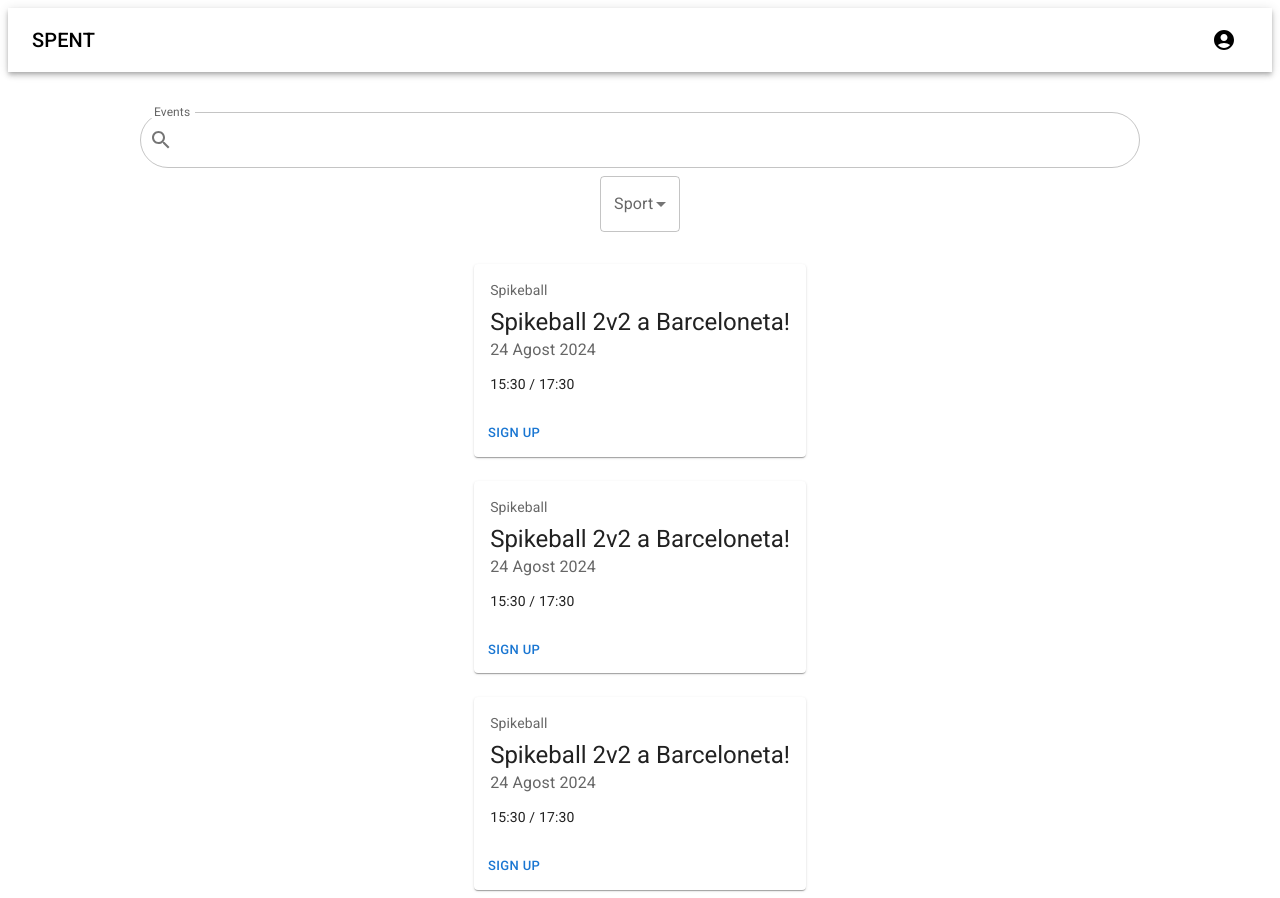
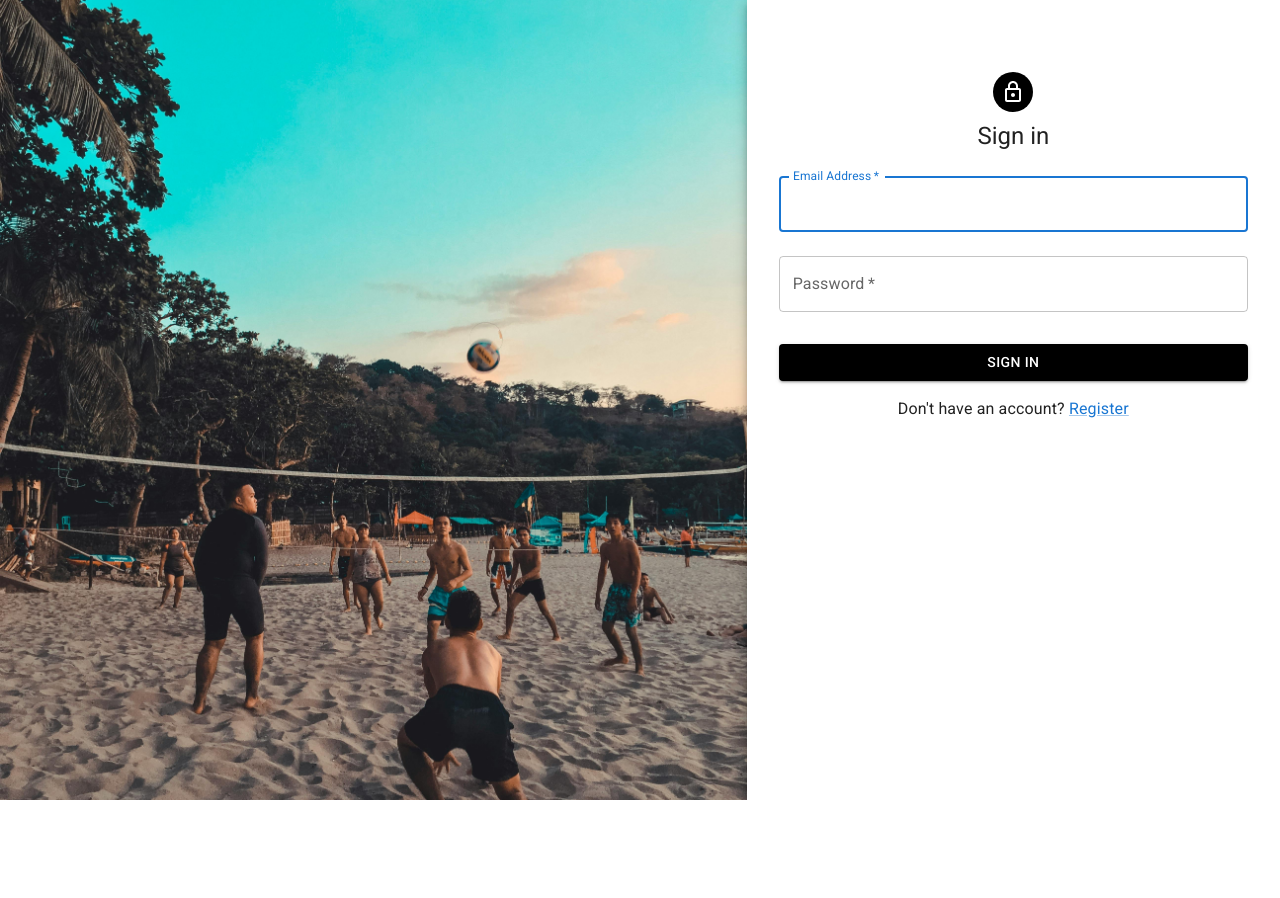
Before and after one commit to FundacioEsplaiJava2024/Spent-FrontEnd, a React (Vite) app: page / in a window 1280 px wide. After the commit the page ends 800 px from the top, so only its background shows below. Built offline with nearby package versions, Linux system fonts and the light colour scheme.

Commit message:
provisional router

```diff
--- a/src/router.tsx
+++ b/src/router.tsx
@@ -7,20 +7,20 @@ import UserProfile from "./UserProfile";
 import EventCreate from "./EventCreate";
 
 function Router() {
-//   const token = localStorage.getItem("accessToken");
+  const token = localStorage.getItem("accessToken");
 
-//   if (token)
-//     return (
-//       <Routes>
-//         <Route path="/" element={<LoginPage />} />
-//         <Route path="/userProfile" element={<RegisterPage />} />
-//       </Routes>
-//     );
+  if (token)
+    return (
+      <Routes>
+        <Route path="/" element={<App />} />
+        <Route path="/userProfile" element={<UserProfile />} />
+      </Routes>
+    );
 
   return (
     <Routes>
-      <Route path="/" element={<App />} />
-      <Route path="/login" element={<LoginPage />} />
+      {/* <Route path="/" element={<App />} /> */}
+      <Route path="/" element={<LoginPage />} />
       <Route path="/register" element={<RegisterPage />} />
       <Route path="/events/id" element={<EventPage />} />
       <Route path="/users/id" element={<UserProfile />} />
```
